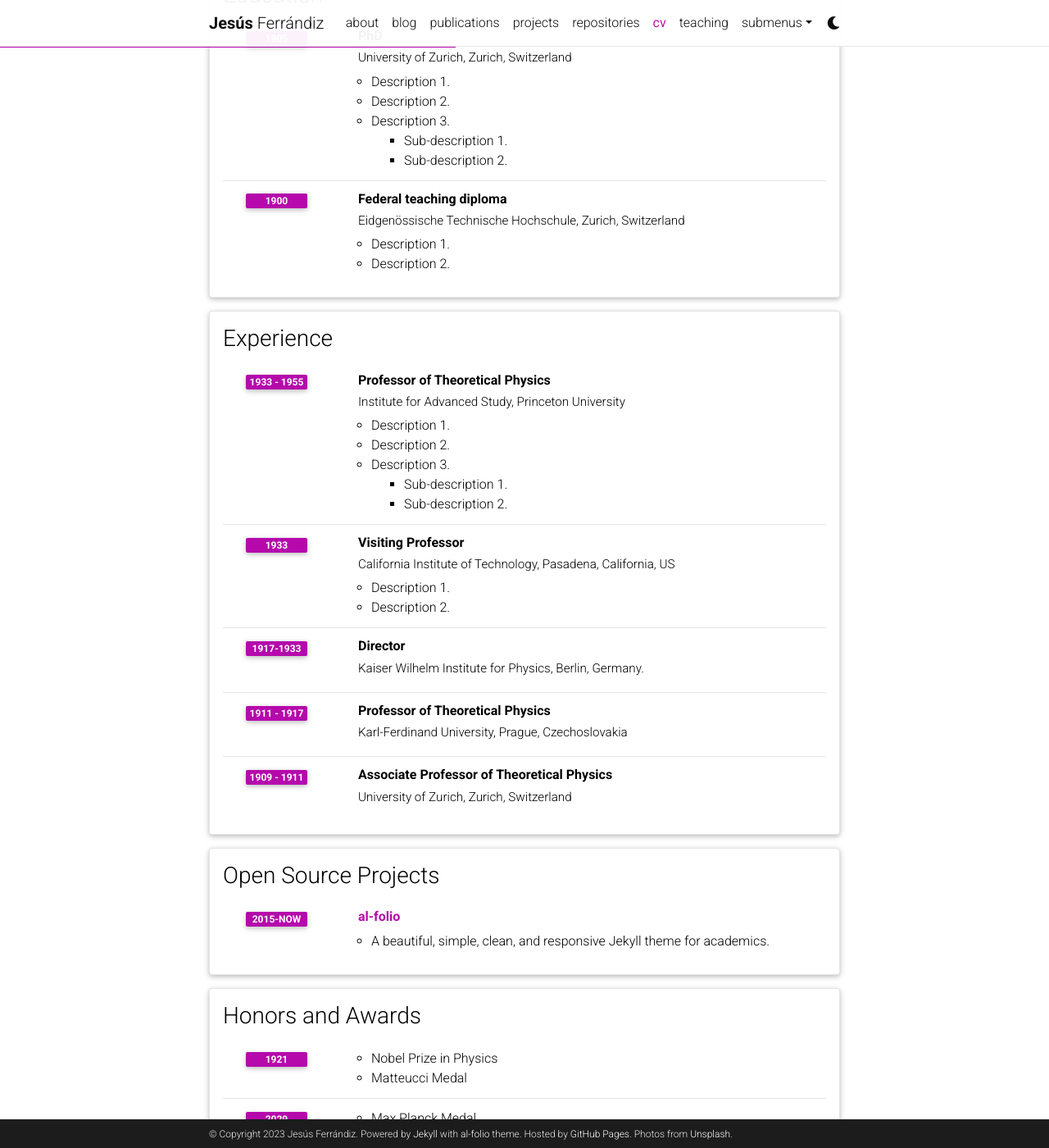
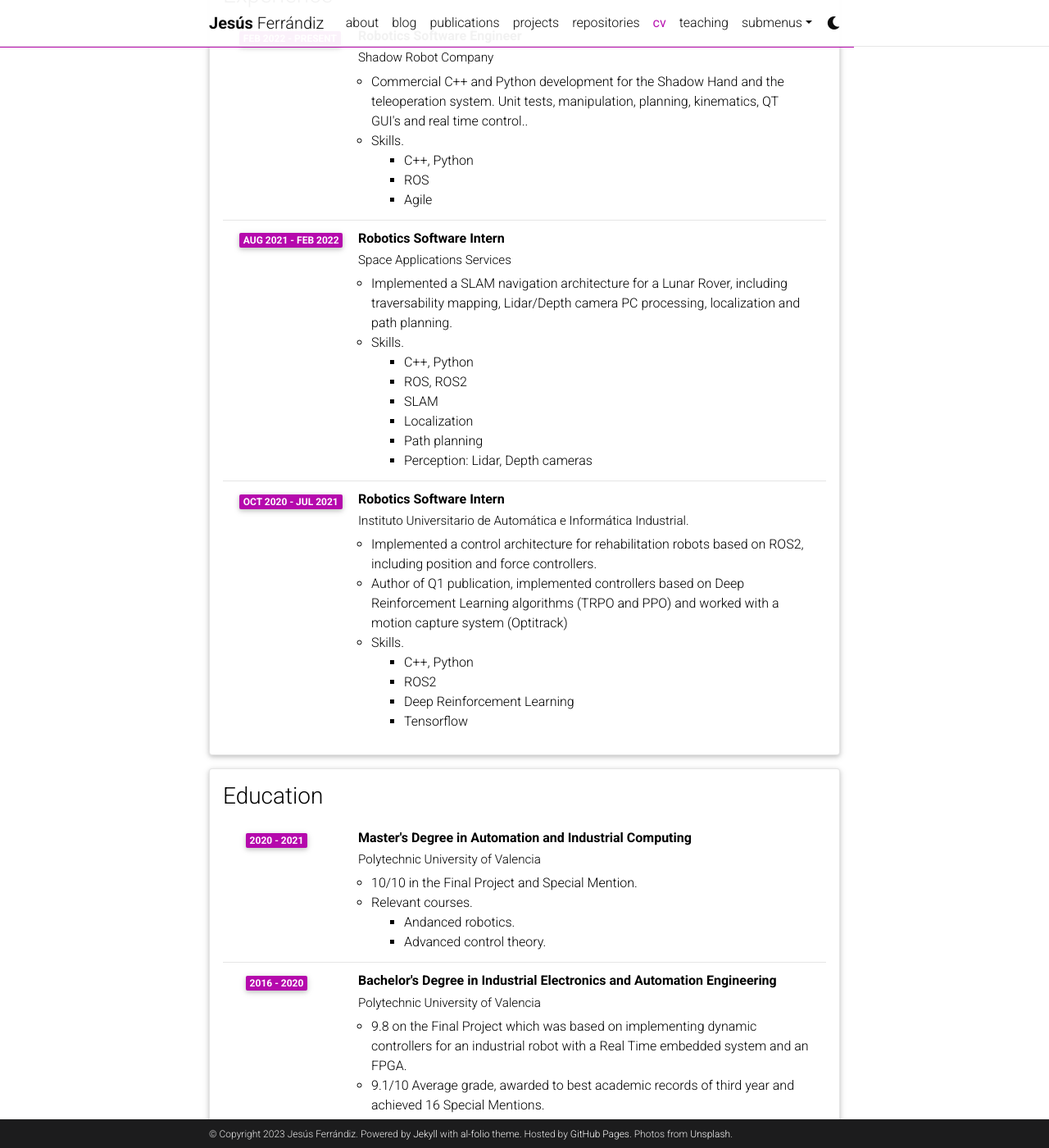
Before and after one commit to jeferal/jeferal.github.io, a Jekyll site: the page built from _pages/cv.md, in a window 1280 px wide and 1400 px high, scrolled down 433 px. Shown: the whole window at 82% size. Built offline with Jekyll 4.4.1, drawn with Linux system fonts in a browser that asks for light colours; comment, search, counter and statistics services are not loaded; a style sheet for code colours, icons or effects is not loaded; some of the changed text lies outside the part shown.

Commit message:
updated CV

```diff
--- a/_data/cv.yml
+++ b/_data/cv.yml
@@ -1,97 +1,67 @@
-- title: General Information
+- title: About me
   type: map
   contents:
     - name: Full Name
-      value: Albert Einstein
+      value: Jesús Ferrándiz Alarcón
     - name: Date of Birth
-      value: 14th March 1879
+      value: 11th March 1998
     - name: Languages
-      value: English, German
+      value: Spanish, English
+
+- title: Experience
+  type: time_table
+  contents:
+    - title: Robotics Software Engineer
+      institution: Shadow Robot Company
+      year: Feb 2022 - Present
+      description:
+        - Commercial C++ and Python development for the Shadow Hand and the teleoperation system. Unit tests, manipulation, planning, kinematics, QT GUI's and real time control..
+        - title: Skills.
+          contents:
+            - C++, Python
+            - ROS
+            - Agile
+    - title: Robotics Software Intern
+      institution: Space Applications Services
+      year: Aug 2021 - Feb 2022
+      description:
+        - Implemented a SLAM navigation architecture for a Lunar Rover, including traversability mapping, Lidar/Depth camera PC processing, localization and path planning.
+        - title: Skills.
+          contents:
+            - C++, Python
+            - ROS, ROS2
+            - SLAM
+            - Localization
+            - Path planning
+            - "Perception: Lidar, Depth cameras"
+    - title: Robotics Software Intern
+      institution: Instituto Universitario de Automática e Informática Industrial.
+      year: Oct 2020 - Jul 2021
+      description:
+        - Implemented a control architecture for rehabilitation robots based on ROS2, including position and force controllers.
+        - Author of Q1 publication, implemented controllers based on Deep Reinforcement Learning algorithms (TRPO and PPO) and worked with a motion capture system (Optitrack)
+        - title: Skills.
+          contents:
+            - C++, Python
+            - ROS2
+            - Deep Reinforcement Learning
+            - Tensorflow
 
 - title: Education
   type: time_table
   contents:
-    - title: PhD
-      institution: University of Zurich, Zurich, Switzerland
-      year: 1905
+    - title: Master's Degree in Automation and Industrial Computing
+      institution: Polytechnic University of Valencia
+      year: 2020 - 2021
       description:
-        - Description 1.
-        - Description 2.
-        - title: Description 3.
+        - 10/10 in the Final Project and Special Mention.
+        - title: Relevant courses.
           contents:
-            - Sub-description 1.
-            - Sub-description 2.
-    - title: Federal teaching diploma
-      institution: Eidgenössische Technische Hochschule, Zurich, Switzerland
-      year: 1900
+            - Andanced robotics.
+            - Advanced control theory.
+    - title: Bachelor's Degree in Industrial Electronics and Automation Engineering
+      institution: Polytechnic University of Valencia
+      year: 2016 - 2020
       description:
-        - Description 1.
-        - Description 2.
-
-- title: Experience
-  type: time_table
-  contents:
-    - title: Professor of Theoretical Physics
-      institution: Institute for Advanced Study, Princeton University
-      year: 1933 - 1955
-      description:
-        - Description 1.
-        - Description 2.
-        - title: Description 3.
-          contents:
-            - Sub-description 1.
-            - Sub-description 2.
-    - title: Visiting Professor
-      institution: California Institute of Technology, Pasadena, California, US
-      year: 1933
-      description:
-        - Description 1.
-        - Description 2.
-
-    - title: Director
-      institution: Kaiser Wilhelm Institute for Physics, Berlin, Germany.
-      year: 1917-1933
-
-    - title: Professor of Theoretical Physics
-      institution: Karl-Ferdinand University, Prague, Czechoslovakia
-      year: 1911 - 1917
-      description:
-
-    - title: Associate Professor of Theoretical Physics
-      institution: University of Zurich, Zurich, Switzerland
-      year: 1909 - 1911
-
-- title: Open Source Projects
-  type: time_table
-  contents:
-    - title: <a href="https://github.com/alshedivat/al-folio">al-folio</a>
-      year: 2015-now
-      description: A beautiful, simple, clean, and responsive Jekyll theme for academics.
-
-- title: Honors and Awards
-  type: time_table
-  contents:
-    - year: 1921
-      items:
-        - Nobel Prize in Physics
-        - Matteucci Medal
-    - year: 2029
-      items:
-        - Max Planck Medal
-
-- title: Academic Interests
-  type: nested_list
-  contents:
-    - title: Topic 1.
-      items:
-        - Description 1.
-        - Description 2.
-    - title: Topic 2.
-      items:
-        - Description 1.
-        - Description 2.
-
-- title: Other Interests
-  type: list
-  contents:
-    - <u>Hobbies:</u> Hobby 1, Hobby 2, etc.
+        - 9.8 on the Final Project which was based on implementing dynamic controllers for an industrial robot with a Real Time embedded system and an FPGA.
+        - 9.1/10 Average grade, awarded to best academic records of third year and achieved 16 Special Mentions.
```
